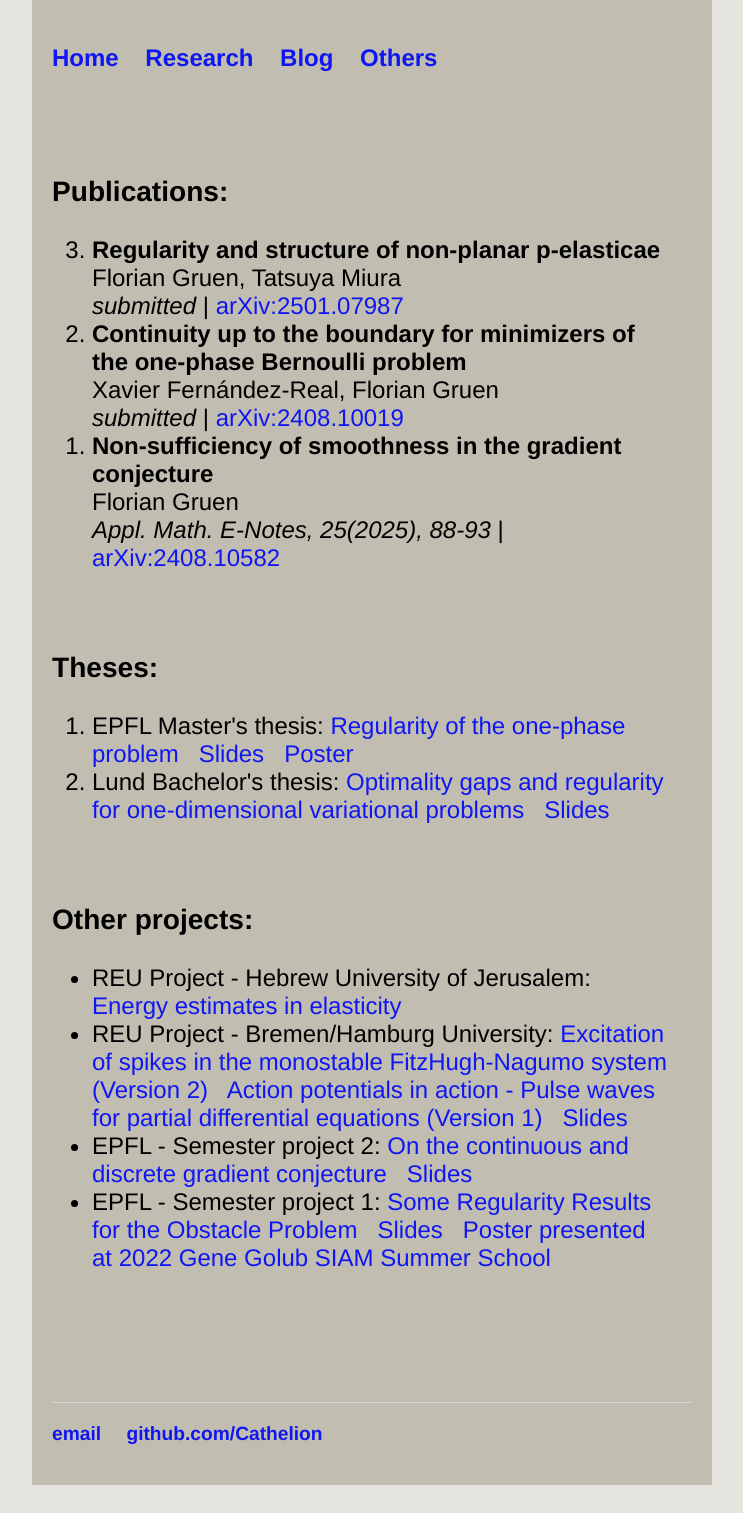
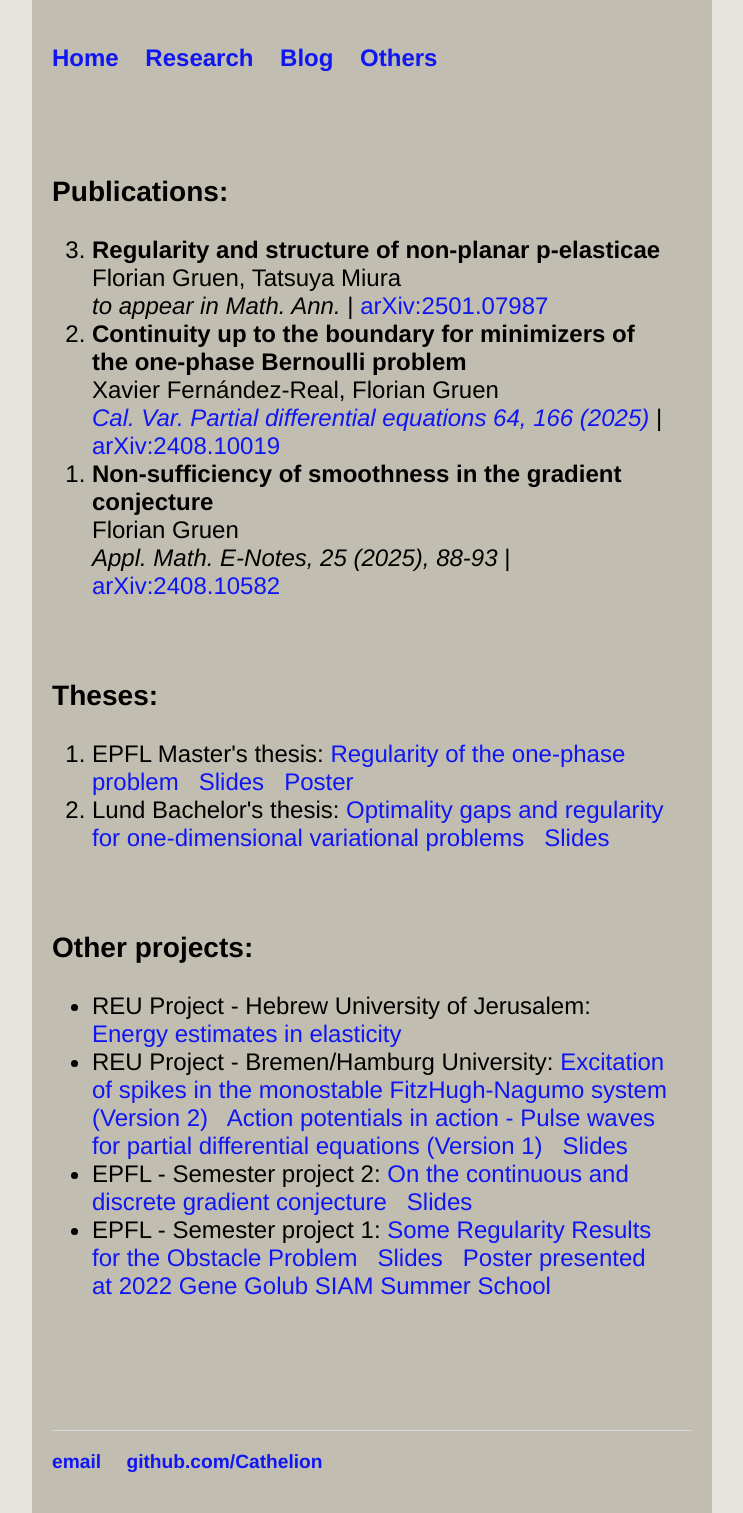
Before and after one commit to Cathelion/Cathelion.github.io, a Jekyll site: the page built from research/research.html, in a window 1280 px wide. Shown: the whole page, without its empty margins (268-1011 px from the left). Built offline with Jekyll 4.4.1, drawn with Linux system fonts in a browser that asks for light colours; before the commit the page ends 1485 px from its top, so only the background shows below that.

Commit message:
Update research.html

```diff
--- a/research/research.html
+++ b/research/research.html
@@ -7,9 +7,9 @@ title: Research
     		<div class="blurb">
 <h3>Publications:</h3>
 <ol reversed>
-<li> <b>Regularity and structure of non-planar p-elasticae</b> <br> Florian Gruen, Tatsuya Miura <br> <i>submitted</i> | <a href="https://arxiv.org/abs/2501.07987">arXiv:2501.07987</a> </li>
-  <li> <b>Continuity up to the boundary for minimizers of the one-phase Bernoulli problem</b> <br> Xavier Fernández-Real, Florian Gruen <br> <i>submitted</i> | <a href="https://arxiv.org/abs/2408.10019">arXiv:2408.10019</a> </li>
-<li><b>Non-sufficiency of smoothness in the gradient conjecture</b> <br> Florian Gruen <br> <i>Appl. Math. E-Notes, 25(2025), 88-93</i> | <a href="https://arxiv.org/abs/2408.10582">arXiv:2408.10582</a> </li>
+<li> <b>Regularity and structure of non-planar p-elasticae</b> <br> Florian Gruen, Tatsuya Miura <br> <i>to appear in Math. Ann.</i>   | <a href="https://arxiv.org/abs/2501.07987">arXiv:2501.07987</a> </li>
+  <li> <b>Continuity up to the boundary for minimizers of the one-phase Bernoulli problem</b> <br> Xavier Fernández-Real, Florian Gruen <br>  <a href="https://link.springer.com/article/10.1007/s00526-025-03040-3"><i>Cal. Var. Partial differential equations 64, 166 (2025)</i></a> | <a href="https://arxiv.org/abs/2408.10019">arXiv:2408.10019</a> </li>
+<li><b>Non-sufficiency of smoothness in the gradient conjecture</b> <br> Florian Gruen <br> <i>Appl. Math. E-Notes, 25 (2025), 88-93</i> | <a href="https://arxiv.org/abs/2408.10582">arXiv:2408.10582</a> </li>
 </ol>
 			<br>
 
```
